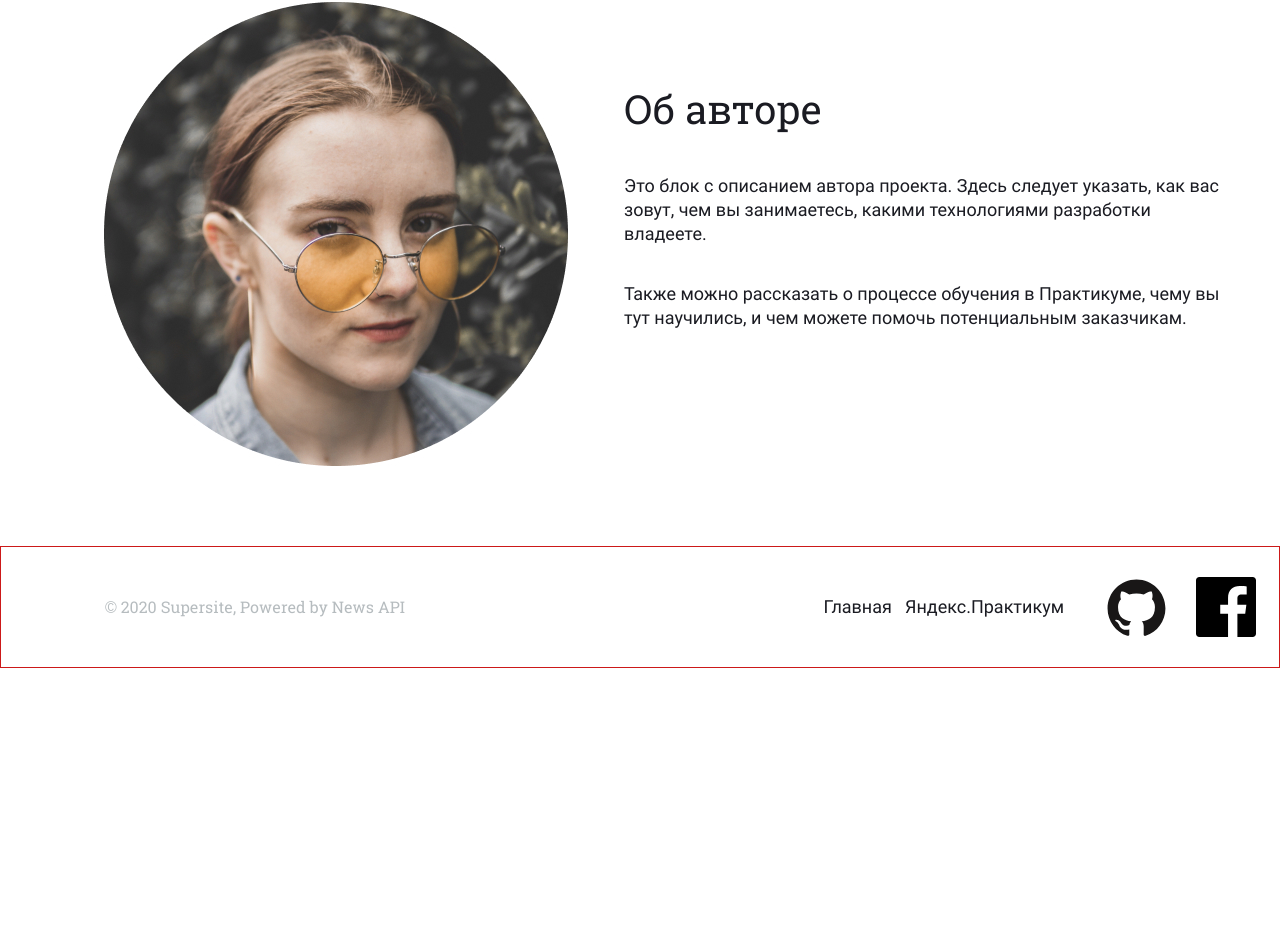
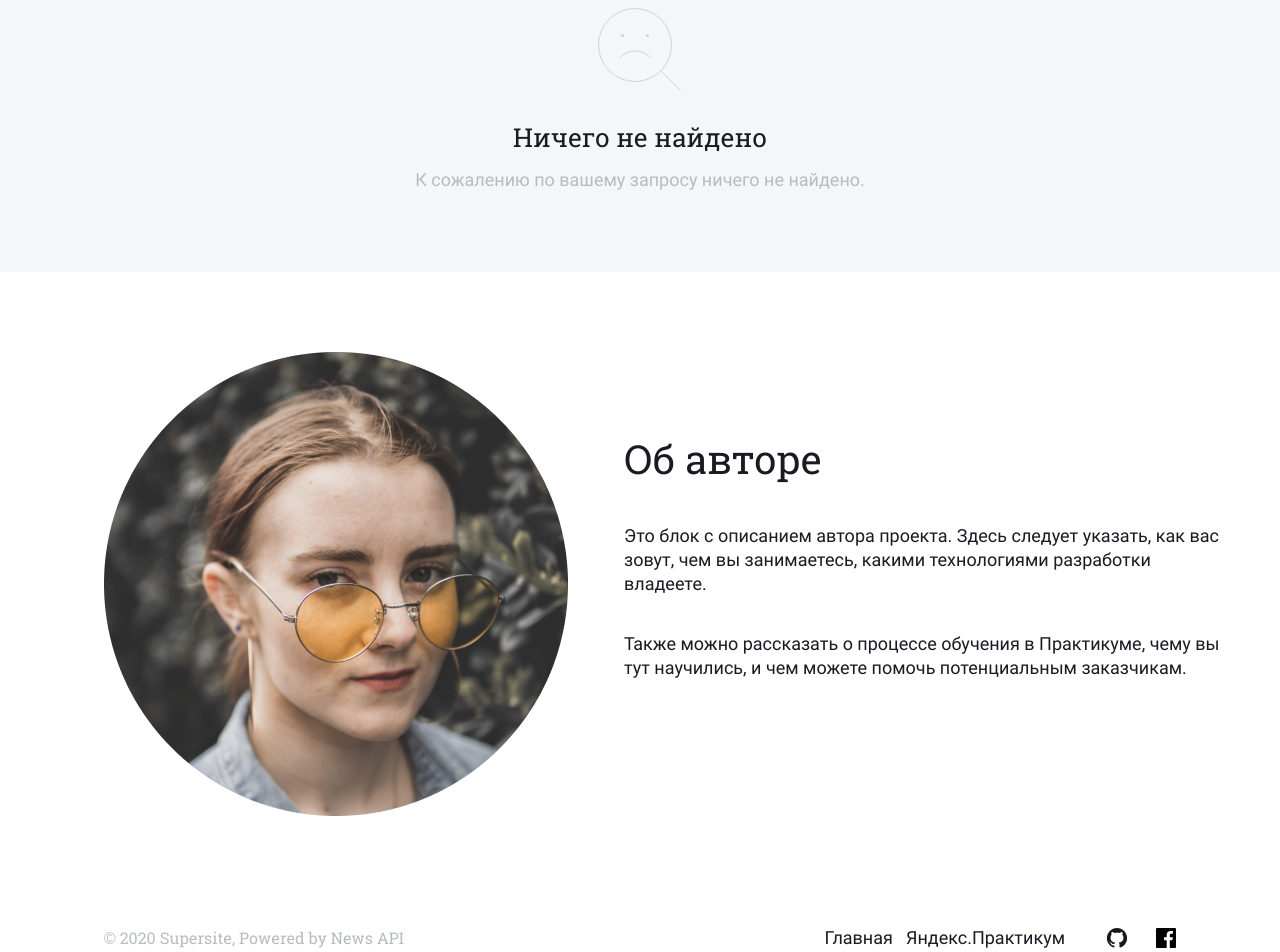
Before and after one commit to AliaksandraI/news-explorer-frontend, a React (Create React App) app: page / in a window 1280 px wide. Shown: the part 2267-3219 px from the top of the page. Before the commit the page ends 2935 px from the top, so only its background shows below. Built offline with nearby package versions, Linux system fonts and the light colour scheme.

Commit message:
preloader is done

```diff
--- a/src/components/Footer/Footer.css
+++ b/src/components/Footer/Footer.css
@@ -4,7 +4,6 @@
     display: flex;
     justify-content: space-between;
     background-color: #FFFFFF;
-    border: 1px solid #cc1919;
 }
 
 .footer__name {
@@ -32,7 +31,15 @@
 
 .footer__menu-item {
     margin-right: 13px;
+    color: #1A1B22;
+    display: flex;
+    flex-direction: column;
+    justify-content: center;
 }
+
 .footer__menu-icon {
     margin-left: 28px;
+    display: flex;
+    flex-direction: column;
+    justify-content: center;
 }
--- a/src/components/Footer/Footer.js
+++ b/src/components/Footer/Footer.js
@@ -9,10 +9,10 @@ function Footer () {
         <footer className="footer">
             <p className="footer__name">&copy; 2020 Supersite, Powered by News API</p>
             <div className="footer__menu">
-                <p className="footer__menu-item">Главная</p>
-                <p className="footer__menu-item">Яндекс.Практикум</p>
-                <img className="footer__menu-icon" src={githubIcon} alt="GitHub иконка"/>
-                <img className="footer__menu-icon" src={fbIcon} alt="GitHub иконка"/>
+                <a className="footer__menu-item" href="https://praktikum.yandex.ru/">Главная</a>
+                <a className="footer__menu-item" href="https://praktikum.yandex.ru/">Яндекс.Практикум</a>
+                <a className="footer__menu-icon" href="https://github.com/AliaksandraI"><img src={githubIcon} alt="GitHub иконка"/></a>
+                <a className="footer__menu-icon" href="https://www.facebook.com/profile.php?id=100009930902023"><img src={fbIcon} alt="GitHub иконка"/></a>
             </div>
 
 
--- a/src/components/Main/Main.js
+++ b/src/components/Main/Main.js
@@ -2,6 +2,7 @@ import React from 'react';
 import Search from '../Search/Search.js';
 import NewsCardList from '../NewsCardList/NewsCardList.js';
 import About from '../About/About.js';
+import Preloader from '../Preloader/Preloader.js';
 
 
 function Main () {
@@ -12,6 +13,8 @@ function Main () {
 
             <NewsCardList />
 
+            <Preloader />
+
             <About />
 
       </div>
--- a/src/components/Preloader/Preloader.css
+++ b/src/components/Preloader/Preloader.css
@@ -0,0 +1,55 @@
+.preloader{
+    margin: 0;
+    max-width: 1440px;
+	min-height: 282px;
+	background: #F5F6F7;
+    overflow: hidden;
+    display: flex;
+    flex-direction: column;
+}
+
+.preloader__circle {
+	display: block;
+	width: 74px;
+	height: 74px;
+	border: 4px solid #444;
+	border-bottom-color: #888;
+	border-radius: 50%;
+	margin: 80px auto 24px;
+    animation: spin .75s infinite linear;
+    display: none;
+}
+
+@keyframes spin {
+	100% {
+		transform: rotate(360deg);
+	}
+}
+
+.preloader__not-found{
+    width: 96px;
+    height: 96px;
+    margin: 80px auto 24px;
+}
+
+.preloader__subtitle{
+    font-family: 'Roboto Slab', sans-serif;
+    font-style: normal;
+    font-weight: normal;
+    font-size: 26px;
+    line-height: 30px;
+    text-align: center;
+    color: #1A1B22;
+    margin: 0 0 16px;
+}
+
+.preloader__description{
+    font-family: 'Roboto', sans-serif;
+    font-style: normal;
+    font-weight: normal;
+    font-size: 18px;
+    line-height: 24px;
+    text-align: center;
+    color: #B6BCBF;
+    margin: 0 0 80px;
+}
--- a/src/components/Preloader/Preloader.js
+++ b/src/components/Preloader/Preloader.js
@@ -0,0 +1,20 @@
+import React from 'react';
+import notFoundImage from '../../images/not-found_image.svg';
+
+import './Preloader.css';
+
+function Preloader () {
+    return (
+        <section className="preloader">
+            <i className="preloader__circle"></i>
+            <img className="preloader__not-found" src={notFoundImage} alt="Ничего не найдено"></img>
+            <p className="preloader__subtitle">Ничего не найдено</p>
+            <p className="preloader__description">К сожалению по вашему запросу
+ничего не найдено.</p>
+
+        </section>
+    );
+}
+
+
+export default Preloader;
--- a/src/index.css
+++ b/src/index.css
@@ -6,3 +6,7 @@ a {
   color: white;
   text-decoration: none;
 }
+
+a :hover{
+  cursor: pointer;
+}
```
Also changed, not shown: src/images/not-found_image.svg (added).
